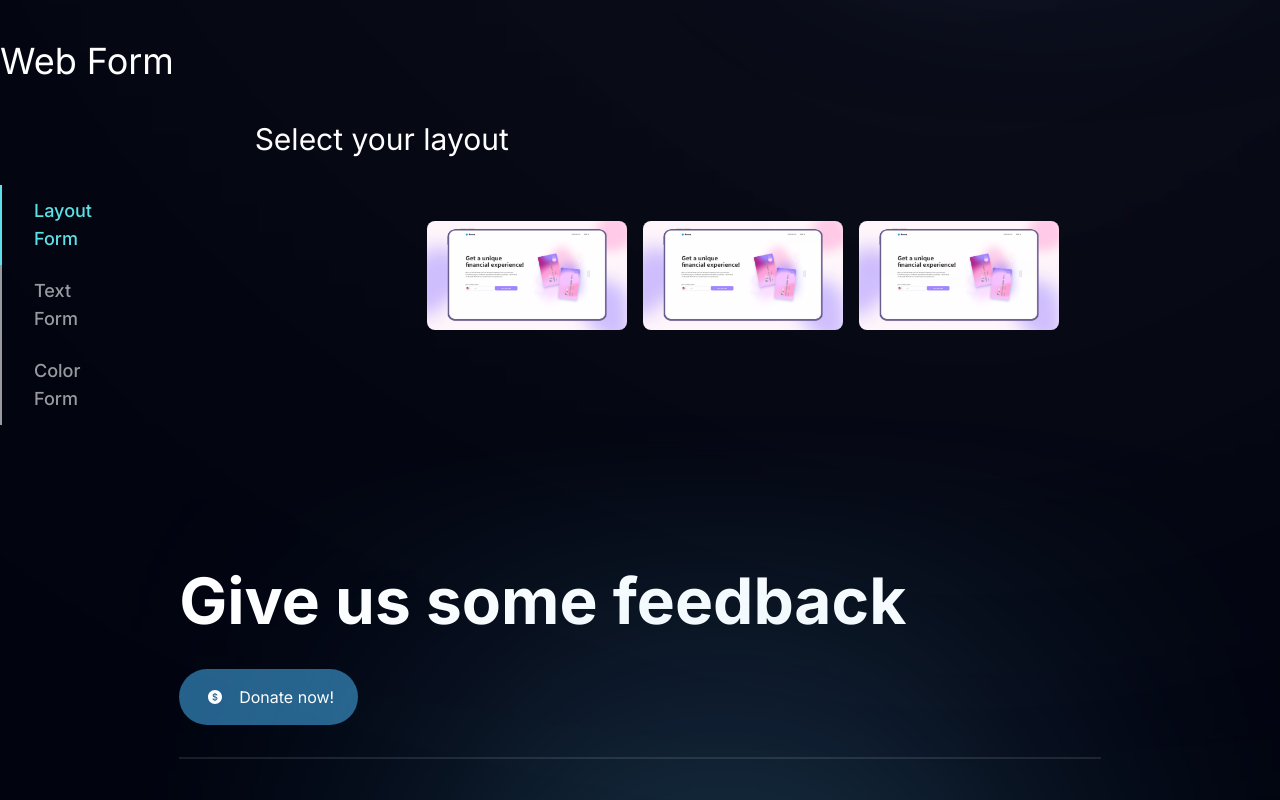
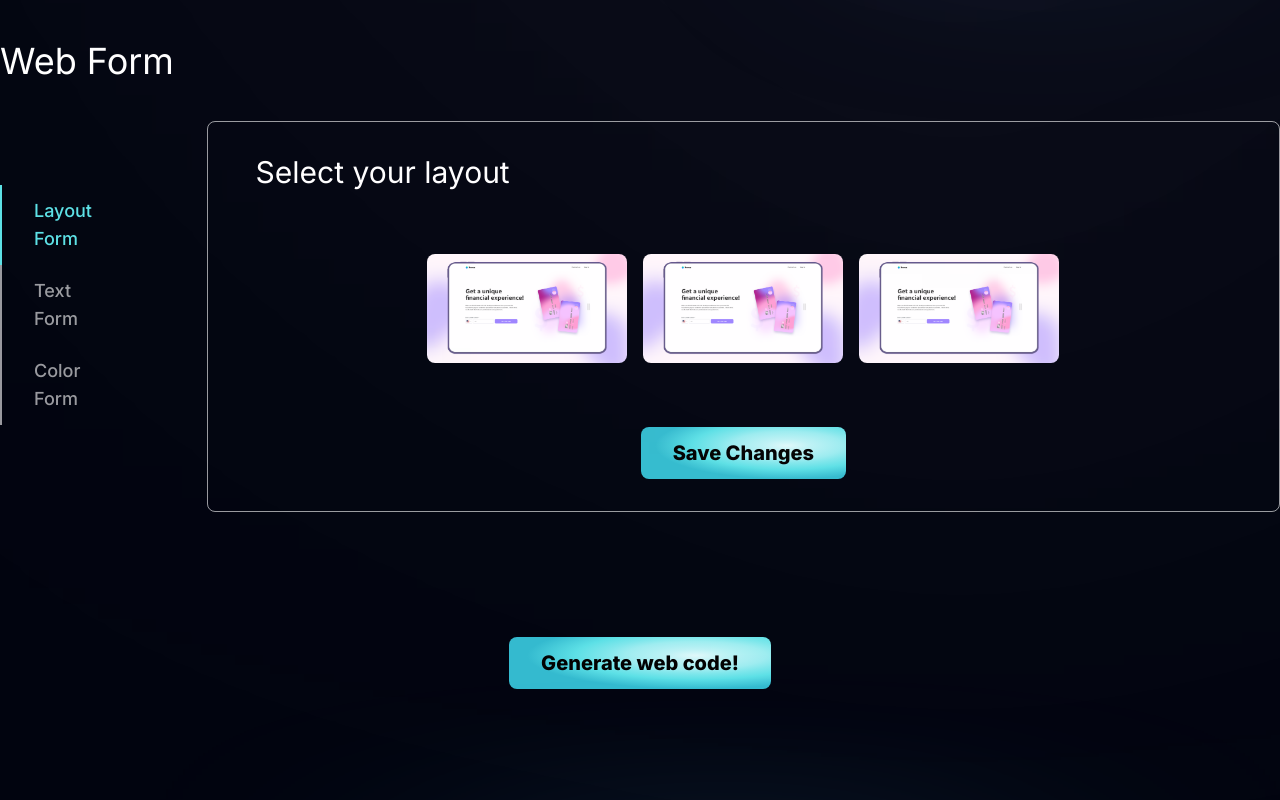
Before and after one commit to ivan-barrios/web-creation-project, a Next.js app: page / in a window 1280 px wide. Shown: the part 880-1680 px from the top of the page. Built offline with nearby package versions, Linux system fonts and the light colour scheme.

Commit message:
Finished styling forms

```diff
--- a/app/components/ColorForm.tsx
+++ b/app/components/ColorForm.tsx
@@ -7,7 +7,7 @@ const ColorForm = () => {
       initial={{ opacity: 0 }}
       animate={{ opacity: 1 }}
       transition={{ delay: 0.1 }}
-      className="w-full px-12"
+      className="w-full px-12 py-8 border border-inactiveText rounded-lg"
     >
       <h2 className="text-3xl mb-8 md:mb-16">Color Form</h2>
       <div className="flex flex-wrap justify-center gap-8">
@@ -24,6 +24,11 @@ const ColorForm = () => {
           placeholder="rgb(43, 56, 98) || #2b3862"
         />
       </div>
+      <div className="w-full flex justify-center mt-16">
+        <button className="button-style text-black font-extrabold text-xl px-8 py-3 rounded-lg">
+          Save Changes
+        </button>
+      </div>
     </motion.div>
   );
 };
--- a/app/components/Footer.tsx
+++ b/app/components/Footer.tsx
@@ -21,12 +21,10 @@ const Footer = () => (
         </h4>
         <button
           type="button"
-          className="flex items-center h-fit py-4 px-6 bg-[#25618b] rounded-[32px] gap-[12px]"
+          className="flex items-center h-fit py-4 px-6 button-style rounded-[32px] gap-[12px] text-black"
         >
-          <AiFillDollarCircle className="w-[24px] h-[24] cursor-pointer text-white" />
-          <span className="font-normal text-[16px] text-white">
-            Donate now!
-          </span>
+          <AiFillDollarCircle className="w-[24px] h-[24px] cursor-pointer" />
+          <span className="font-extrabold text-[16px]">Donate now!</span>
         </button>
       </div>
       <div className="flex flex-col ">
--- a/app/components/Form.tsx
+++ b/app/components/Form.tsx
@@ -36,6 +36,7 @@ const Form = () => {
       id="create"
       className="py-6 sm:py-16 xl:px-0 sm:px-16 px-6 text-white"
     >
+      <div className="min-h-[400px] h-max md:min-h-[800px] xl:min-h-[500px]">
         <h1 className="text-4xl">Web Form</h1>
         <div className="w-full mt-10 flex flex-col md:flex-row gap-16">
           <ul className="md:w-42 flex flex-col mt-16">
@@ -79,6 +80,12 @@ const Form = () => {
           {textForm && <TextForm />}
           {colorForm && <ColorForm />}
         </div>
+      </div>
+      <div className="w-full flex justify-center mt-16 sm:mt-24">
+        <button className="button-style text-black font-extrabold text-xl px-8 py-3 rounded-lg">
+          Generate web code!
+        </button>
+      </div>
     </form>
   );
 };
--- a/app/components/LayoutForm.tsx
+++ b/app/components/LayoutForm.tsx
@@ -2,7 +2,6 @@
 import layout1 from "/public/layout1.png";
 import Image from "next/image";
 import { motion } from "framer-motion";
-import { TiArrowForward } from "react-icons/ti";
 
 const layouts = [
   {
@@ -28,7 +27,7 @@ const LayoutForm = ({ selectedLayout, setSelectedLayout }) => {
       initial={{ opacity: 0 }}
       animate={{ opacity: 1 }}
       transition={{ delay: 0.1 }}
-      className="w-full px-12"
+      className="w-full px-12 py-8 border border-inactiveText rounded-lg"
     >
       <h2 className="text-3xl mb-8 md:mb-16">Select your layout</h2>
       <div className="flex flex-wrap gap-4 justify-center items-center">
@@ -46,6 +45,11 @@ const LayoutForm = ({ selectedLayout, setSelectedLayout }) => {
           />
         ))}
       </div>
+      <div className="w-full flex justify-center mt-16">
+        <button className="button-style text-black font-extrabold text-xl px-8 py-3 rounded-lg">
+          Save Changes
+        </button>
+      </div>
     </motion.div>
   );
 };
--- a/app/components/TextForm.tsx
+++ b/app/components/TextForm.tsx
@@ -7,11 +7,11 @@ const TextForm = () => {
       initial={{ opacity: 0 }}
       animate={{ opacity: 1 }}
       transition={{ delay: 0.1 }}
-      className="w-full px-12"
+      className="w-full px-12 py-8 border border-inactiveText rounded-lg"
     >
       <h2 className="text-3xl mb-8 md:mb-16">Text Form</h2>
       <div className="flex flex-wrap justify-center gap-8">
-        <div className="flex flex-col w-[300px] sm:w-[400px] gap-4">
+        <div className="flex flex-col min-w-[200px] sm:w-[400px] gap-4">
           <label htmlFor="Logo" className="text-2xl">
             Logo
           </label>
@@ -27,6 +27,11 @@ const TextForm = () => {
           placeholder="Your hero description"
         />
       </div>
+      <div className="w-full flex justify-center mt-16">
+        <button className="button-style text-black font-extrabold text-xl px-8 py-3 rounded-lg">
+          Save Changes
+        </button>
+      </div>
     </motion.div>
   );
 };
--- a/app/components/TextInput.tsx
+++ b/app/components/TextInput.tsx
@@ -2,7 +2,7 @@ import { TiArrowForward } from "react-icons/ti";
 
 const TextInput = ({ inputObjective, placeholder }) => {
   return (
-    <div className="flex flex-col w-[300px] sm:w-[400px] gap-4">
+    <div className="flex flex-col min-w-[200px] sm:w-[400px] gap-4">
       <div className="flex justify-start items-center gap-2">
         <span className="text-activeText text-lg">
           <TiArrowForward />
@@ -13,6 +13,7 @@ const TextInput = ({ inputObjective, placeholder }) => {
       </div>
       <input
         type="text"
+        id={inputObjective}
         placeholder={placeholder}
         className="px-2 py-1 rounded-lg text-lg text-black focus:ring-4 focus:ring-activeText focus:outline-none focus:animate-pulse"
       />
--- a/app/globals.css
+++ b/app/globals.css
@@ -31,6 +31,7 @@
   background-clip: text;
   /* text-fill-color: transparent; */
 }
+
 .bg-discount-gradient {
   background: linear-gradient(125.17deg, #272727 0%, #11101d 100%);
 }
@@ -40,8 +41,8 @@
     #ffffff -278.56%,
     #6d6d6d -78.47%,
     #11101d 91.61%
-  );
-}
+    );
+  }
 .footer-gradient {
   position: absolute;
   width: 500px;
@@ -53,3 +54,16 @@
   filter: blur(150px);
 }
 /* -----------------------------Gradients--------------------------- */
+
+
+.button-style {
+  background: radial-gradient(
+    64.18% 64.18% at 71.16% 35.69%,
+    #def9fa 0.89%,
+    #bef3f5 17.23%,
+    #9dedf0 42.04%,
+    #7de7eb 55.12%,
+    #5ce1e6 71.54%,
+    #33bbcf 100%
+  );
+}
```
Lines whose indentation alone changed are shown as unchanged.
